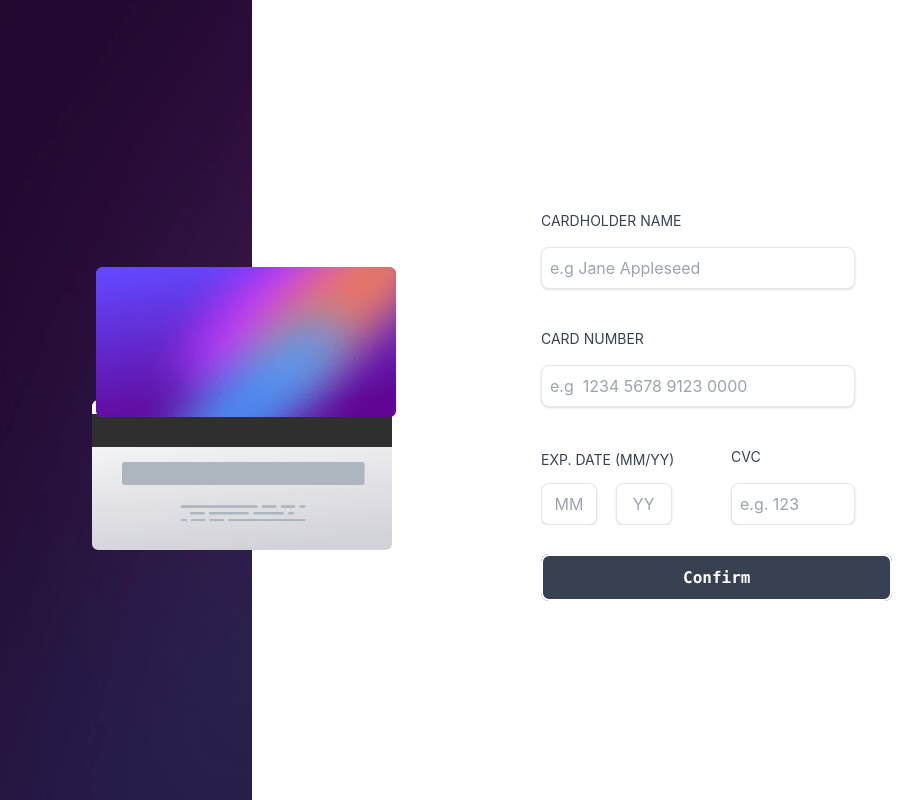
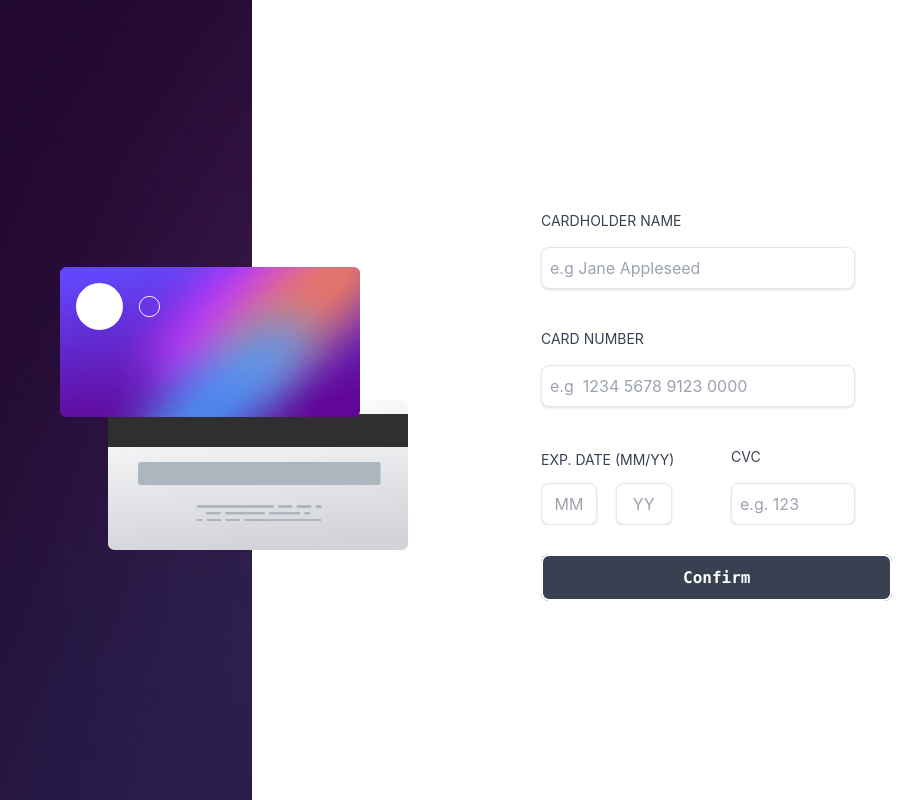
Before and after one commit to mezieOX/My-First-Next-Js-Project, a Next.js app: page / in a window 1280 px wide. Shown: the whole page, without its empty margins (140-1063 px from the left). Built offline with nearby package versions, Linux system fonts and the light colour scheme.

Commit message:
initial commit

```diff
--- a/components/sidebar/Sidebar.jsx
+++ b/components/sidebar/Sidebar.jsx
@@ -4,11 +4,28 @@ import CardIcon from '../icons/CardIcon';
 function Sidebar() {
   return (
     <div className="relative flex-[1.5] bg-[url('/images/bg-main-mobile.png')] bg-no-repeat bg-cover w-full">
-      <div className='absolute top-5 w-full text-right px-5 sm:top-1/2 sm:left-24 lg:left-[10rem]'>
-        <Image src="/images/bg-card-back.png" className=' shadow-xl' width={300} height={150} alt="card-back" />
+      <div className="absolute top-5 w-full text-right px-4 sm:px-1 sm:top-1/2 sm:left-24 lg:left-[10rem]">
+          <Image
+            src="/images/bg-card-back.png"
+            className=" shadow-xl"
+            width={300}
+            height={150}
+            alt="card-back"
+          />
       </div>
-      <div className='absolute top-[100px] w-full sm:top-1/3 sm:left-1/2 h-28 text-center pr-5 pl-2'>
-        <Image src="/images/bg-card-front.png" className='shadow-xl' width={300} height={150} alt="card front"/>
+      <div className="relative  top-[100px] w-full sm:top-1/3 sm:left-1/3 md:left-1/2 text-center pr-5 pl-2 sm:pl-1">
+         <div className="absolute">
+        <Image
+          src="/images/bg-card-front.png"
+          className="shadow-xl"
+          width={300}
+          height={150}
+          alt="card front"
+        />
+         <div className='absolute top-4 left-4'>
+            <CardIcon />
+          </div>
+        </div>
       </div>
     </div>
   );
```
